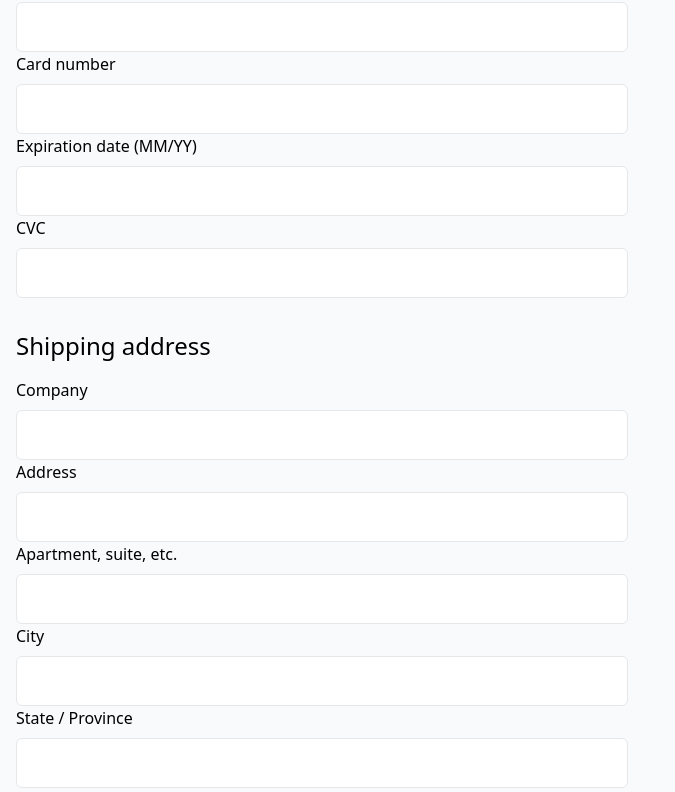
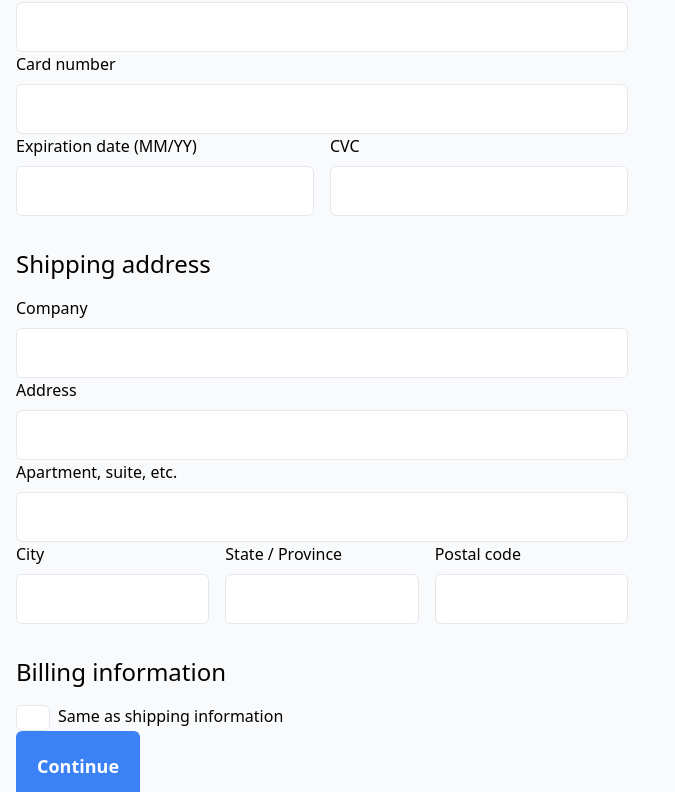
Before and after one commit to glaszczyk/next-zaisteprogramuj, a Next.js app: page /checkout in a window 1280 px wide. Shown: the part 320-1112 px from the top of the page, without its empty margins (0-675 px from the left). Built offline with nearby package versions, Linux system fonts and the light colour scheme.

Commit message:
feature/15: Connect form with react-hook-form

```diff
--- a/components/CheckoutForm.tsx
+++ b/components/CheckoutForm.tsx
@@ -1,17 +1,40 @@
-import { FormEventHandler } from 'react';
+import { ReactNode } from 'react';
+import { useForm } from 'react-hook-form';
 
-const FormHeader = ({ children }) => (
+interface CheckoutFormData {
+  emailAddress: string;
+  nameOnCard: string;
+  cardNumber: string;
+  expirationDate: string;
+  cvcNumber: string;
+  company: string;
+  addressFirstLine: string;
+  apartmentLine: string;
+  city: string;
+  stateProvince: string;
+  postalCode: string;
+  sameAsShipping: string;
+}
+
+const FormHeader = ({ children }: { children: ReactNode }) => (
   <h2 className="text-2xl mt-8 mb-4">{children}</h2>
 );
 export const CheckoutForm = () => {
-  const onFormSubmit: FormEventHandler<HTMLFormElement> = (event) => {
-    event.preventDefault();
-    console.log(event);
-  };
+  const {
+    register,
+    handleSubmit,
+    formState: { errors },
+  } = useForm<CheckoutFormData>();
+  const onFormSubmit = handleSubmit((data) => {
+    console.log(data);
+  });
 
   return (
     <form onSubmit={onFormSubmit}>
+      <fieldset>
+        <legend>
           <FormHeader>Contact information</FormHeader>
+        </legend>
         <label
           htmlFor="emailAddress"
           className="block text-m font-medium mb-2 dark:text-white"
@@ -21,12 +44,15 @@ export const CheckoutForm = () => {
         <input
           type="email"
           id="emailAddress"
-        name="emailAddress"
           className="py-3 px-4 block w-full border-gray-200 rounded-md text-m focus:border-blue-500 focus:ring-blue-500 dark:bg-slate-900 dark:border-gray-700 dark:text-gray-400"
           placeholder="you@site.com"
-        required
+          {...register('emailAddress', { required: true })}
         />
+      </fieldset>
+      <fieldset>
+        <legend>
           <FormHeader>Payment details</FormHeader>
+        </legend>
         <label
           htmlFor="nameOnCard"
           className="block text-m font-medium mb-2 dark:text-white"
@@ -36,7 +62,8 @@ export const CheckoutForm = () => {
         <input
           type="text"
           id="nameOnCard"
-        name="nameOnCard"
+          autoComplete="cc-name"
+          {...register('nameOnCard', { required: true })}
           className="py-3 px-4 block w-full border-gray-200 rounded-md text-m focus:border-blue-500 focus:ring-blue-500 dark:bg-slate-900 dark:border-gray-700 dark:text-gray-400"
         />
         <label
@@ -46,11 +73,13 @@ export const CheckoutForm = () => {
           Card number
         </label>
         <input
-        type="number"
+          type="text"
           id="cardNumber"
-        name="cardNumber"
+          autoComplete="cc-number"
+          {...register('cardNumber', { required: true })}
           className="py-3 px-4 block w-full border-gray-200 rounded-md text-m focus:border-blue-500 focus:ring-blue-500 dark:bg-slate-900 dark:border-gray-700 dark:text-gray-400"
         />
+        <div className="columns-2">
           <label
             htmlFor="expirationDate"
             className="block text-m font-medium mb-2 dark:text-white"
@@ -60,7 +89,8 @@ export const CheckoutForm = () => {
           <input
             type="text"
             id="expirationDate"
-        name="expirationDate"
+            autoComplete="cc-exp"
+            {...register('expirationDate', { required: true })}
             className="py-3 px-4 block w-full border-gray-200 rounded-md text-m focus:border-blue-500 focus:ring-blue-500 dark:bg-slate-900 dark:border-gray-700 dark:text-gray-400"
           />
           <label
@@ -70,22 +100,33 @@ export const CheckoutForm = () => {
             CVC
           </label>
           <input
-        type="number"
+            type="text"
             id="cvcNumber"
-        name="cvcNumber"
+            autoComplete="cc-csc"
+            {...register('cvcNumber', {
+              required: true,
+              pattern: /^\d\d\d/,
+              minLength: 3,
+              maxLength: 3,
+            })}
             className="py-3 px-4 block w-full border-gray-200 rounded-md text-m focus:border-blue-500 focus:ring-blue-500 dark:bg-slate-900 dark:border-gray-700 dark:text-gray-400"
           />
+        </div>
+      </fieldset>
+      <fieldset>
+        <legend>
           <FormHeader>Shipping address</FormHeader>
+        </legend>
         <label
-        htmlFor="Company"
+          htmlFor="company"
           className="block text-m font-medium mb-2 dark:text-white"
         >
           Company
         </label>
         <input
           type="text"
-        id="Company"
-        name="Company"
+          id="company"
+          {...register('company')}
           className="py-3 px-4 block w-full border-gray-200 rounded-md text-m focus:border-blue-500 focus:ring-blue-500 dark:bg-slate-900 dark:border-gray-700 dark:text-gray-400"
         />
         <label
@@ -97,7 +138,7 @@ export const CheckoutForm = () => {
         <input
           type="text"
           id="addressFirstLine"
-        name="addressFirstLine"
+          {...register('addressFirstLine')}
           className="py-3 px-4 block w-full border-gray-200 rounded-md text-m focus:border-blue-500 focus:ring-blue-500 dark:bg-slate-900 dark:border-gray-700 dark:text-gray-400"
         />
         <label
@@ -109,9 +150,10 @@ export const CheckoutForm = () => {
         <input
           type="text"
           id="apartmentLine"
-        name="apartmentLine"
+          {...register('apartmentLine')}
           className="py-3 px-4 block w-full border-gray-200 rounded-md text-m focus:border-blue-500 focus:ring-blue-500 dark:bg-slate-900 dark:border-gray-700 dark:text-gray-400"
         />
+        <div className="columns-3">
           <label
             htmlFor="city"
             className="block text-m font-medium mb-2 dark:text-white"
@@ -121,7 +163,7 @@ export const CheckoutForm = () => {
           <input
             type="text"
             id="city"
-        name="city"
+            {...register('city')}
             className="py-3 px-4 block w-full border-gray-200 rounded-md text-m focus:border-blue-500 focus:ring-blue-500 dark:bg-slate-900 dark:border-gray-700 dark:text-gray-400"
           />
           <label
@@ -133,7 +175,7 @@ export const CheckoutForm = () => {
           <input
             type="text"
             id="stateProvince"
-        name="stateProvince"
+            {...register('stateProvince')}
             className="py-3 px-4 block w-full border-gray-200 rounded-md text-m focus:border-blue-500 focus:ring-blue-500 dark:bg-slate-900 dark:border-gray-700 dark:text-gray-400"
           />
           <label
@@ -145,24 +187,30 @@ export const CheckoutForm = () => {
           <input
             type="text"
             id="postalCode"
-        name="postalCode"
+            {...register('postalCode')}
             className="py-3 px-4 block w-full border-gray-200 rounded-md text-m focus:border-blue-500 focus:ring-blue-500 dark:bg-slate-900 dark:border-gray-700 dark:text-gray-400"
           />
+        </div>
+      </fieldset>
+      <fieldset>
+        <legend>
           <FormHeader>Billing information</FormHeader>
+        </legend>
+        <div className="container mx-auto">
           <input
             type="checkbox"
             id="sameAsShipping"
-        name="sameAsShipping"
+            {...register('sameAsShipping')}
             className="py-3 px-4 border-gray-200 rounded-md text-m focus:border-blue-500 focus:ring-blue-500 dark:bg-slate-900 dark:border-gray-700 dark:text-gray-400"
           />
-      <div>
           <label
             htmlFor="sameAsShipping"
-          className="text-m font-medium mb-2 dark:text-white"
+            className="text-m font-medium mb-2 dark:text-white ml-2"
           >
             Same as shipping information
           </label>
         </div>
+      </fieldset>
       <button
         type="submit"
         className="py-3 px-4 inline-flex justify-center items-center gap-2 rounded-md border border-transparent font-semibold bg-blue-500 text-white hover:bg-blue-600 focus:outline-none focus:ring-2 focus:ring-blue-500 focus:ring-offset-2 transition-all text-lg sm:p-5 dark:focus:ring-offset-gray-800"
```
Lines whose indentation alone changed are shown as unchanged.
